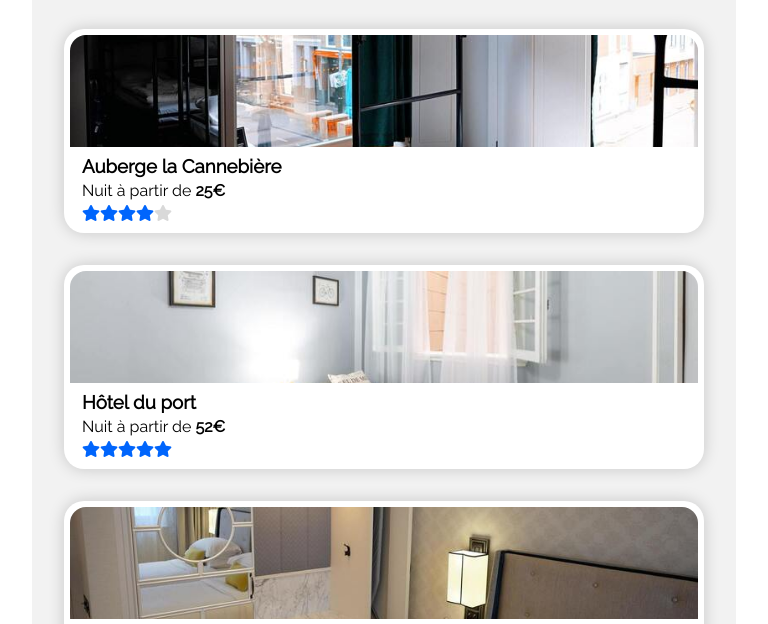
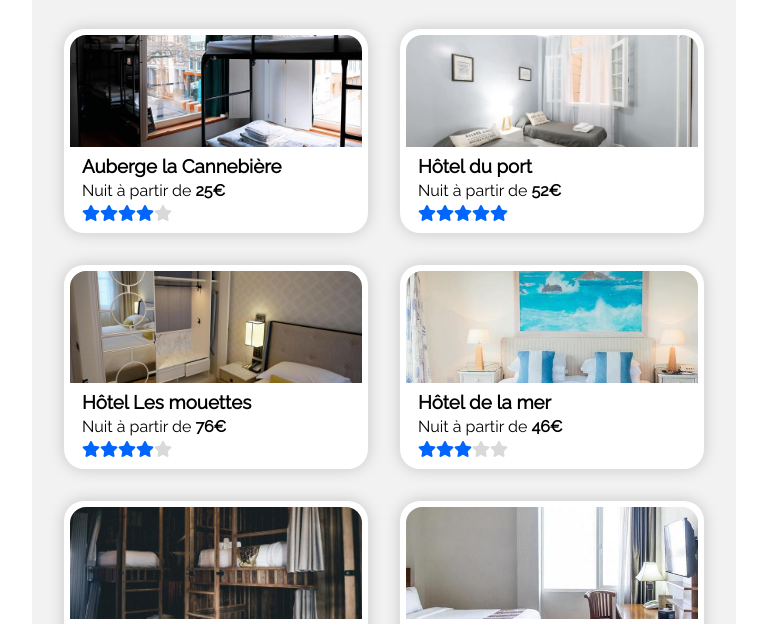
Before and after one commit to emericgautier/EmericGautier_2_16062021, a plain HTML site: page index.html in a window 768 px wide. Shown: the part 662-1286 px from the top of the page. Drawn offline with Linux system fonts and the light colour scheme.

Commit message:
@media 650-1100 staysMain, activities

```diff
--- a/style.css
+++ b/style.css
@@ -513,5 +513,13 @@ ul {
     .footerWrap {
         flex-direction: column;
     }
+}
 
-}
+
+@media screen and (min-width: 650px) and (max-width:1100px)
+{
+
+    .staysMain,
+    .activities {
+        grid-template-columns: 1fr 1fr;
+    }
```
